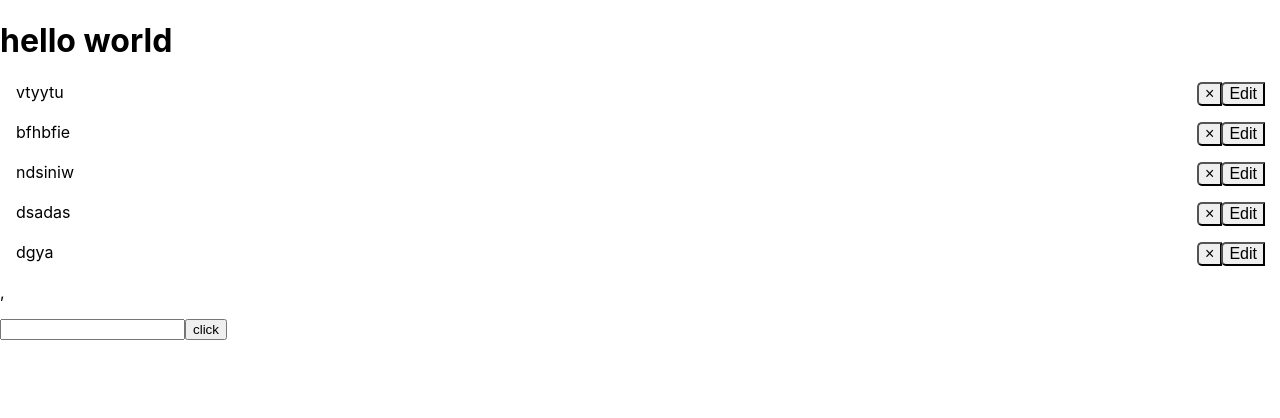
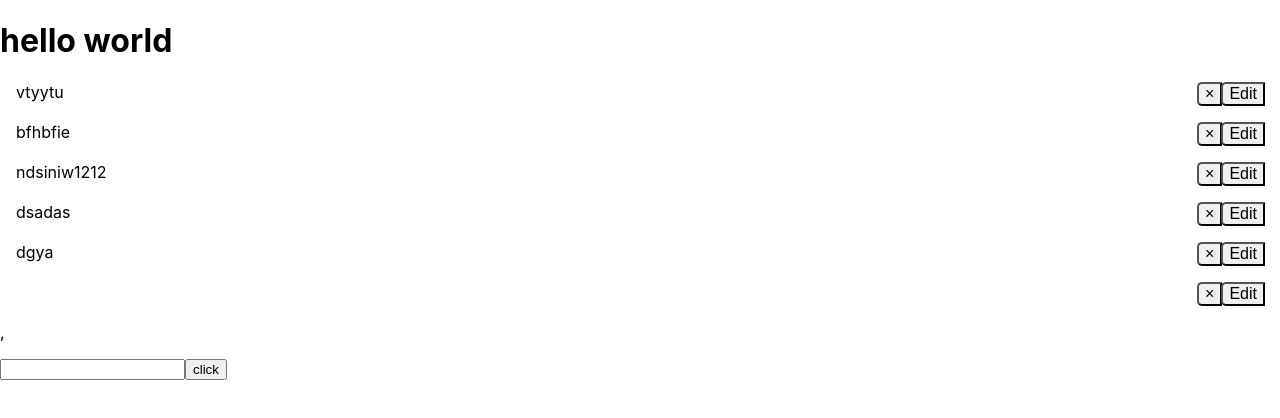
Before and after one commit to catalin-sandru/cocktail-price, a React (Create React App) app: page / in a window 1280 px wide. Shown: the top 418 px of the page. Built offline with nearby package versions, Linux system fonts and the light colour scheme; data requests are answered from the project's data file.

Commit message:
added edit function to input, to save the new values on json

```diff
--- a/src/component/cocktail/cocktail.jsx
+++ b/src/component/cocktail/cocktail.jsx
@@ -32,6 +32,24 @@ class Cocktail extends Component{
     })
   }
 
+  handleEditCocktail = (event) => {
+    const { keyCode: key } = event;
+    // console.log(`key presed is ${event.keyCode}`)
+    // if esc is pressed (27)
+    if(key === 27){
+      this.setState({
+        current: null
+      })
+    } else if (key === 13) {
+      console.log(event.target.value)
+      this.saveCocktail({
+        id: this.state.current,
+        name: event.target.value
+      })
+    }
+    // if enter is pressed (13)
+  }
+
 
   renderCocktail = () => {
     return this
@@ -49,6 +67,7 @@ class Cocktail extends Component{
             <input
               type="text"
               defaultValue={cocktail.name}
+              onKeyDown={this.handleEditCocktail}
               autoFocus/>}
           </span>
           <button
@@ -81,6 +100,24 @@ class Cocktail extends Component{
     //   'Content-type': 'aplication/json'
     // })
   }
+  async saveCocktail(cocktailObject) {
+    console.log(`cocktail with id "${cocktailObject.id}" has been saved`)
+    await axios.put(`${BASE_URL}cocktail/${cocktailObject.id}`, {
+      'Content-Type': 'aplication/json',
+      ...cocktailObject,
+      method: 'PUT'
+    }).then(result => {
+        console.log(result)
+        // remove the cocktail from state
+        this.setState({
+          cocktail: this.state.cocktail
+            .map(cocktail => cocktail.id !== cocktailObject.id ?
+              cocktail:
+              {...cocktailObject}
+            )
+        })
+    })
+  }
 
   setCurrentCocktail(id) {
     console.log(id)
--- a/src/data/data.json
+++ b/src/data/data.json
@@ -9,8 +9,10 @@
       "id": 8
     },
     {
-      "name": "ndsiniw",
-      "id": 9
+      "Content-Type": "aplication/json",
+      "id": 9,
+      "name": "ndsiniw1212",
+      "method": "PUT"
     },
     {
       "name": "dsadas",
@@ -19,6 +21,11 @@
     {
       "name": "dgya",
       "id": 11
+    },
+    {
+      "Content-Type": "aplication/json",
+      "method": "PUT",
+      "id": 12
     }
   ]
 }
```
